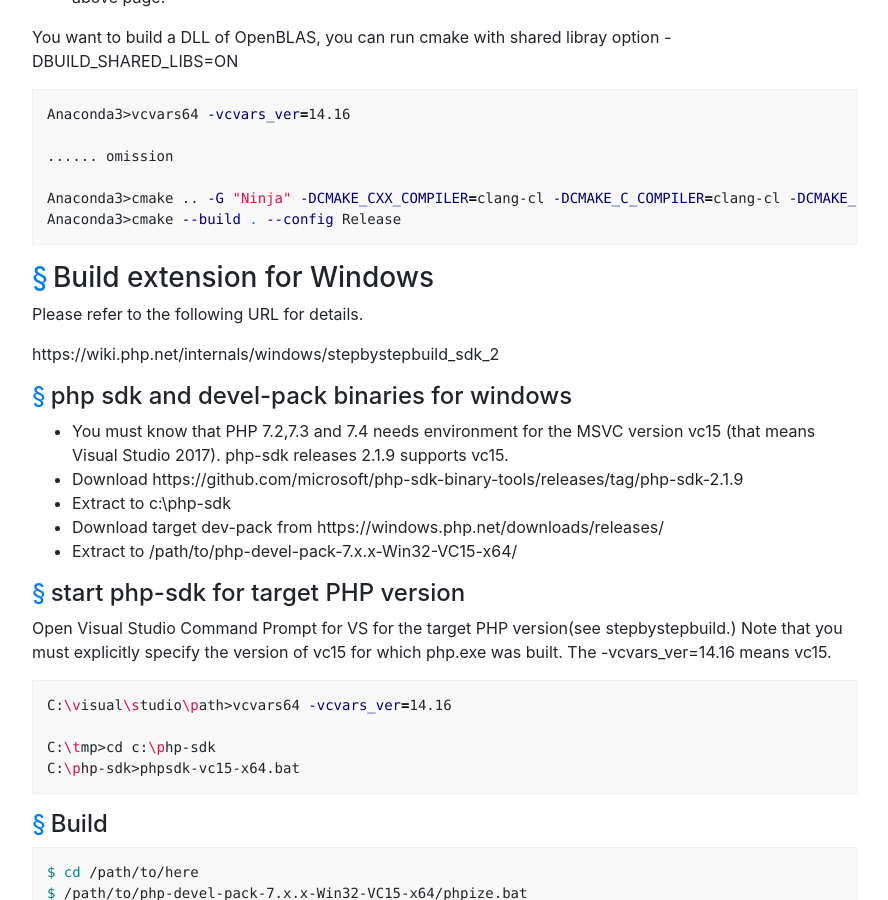
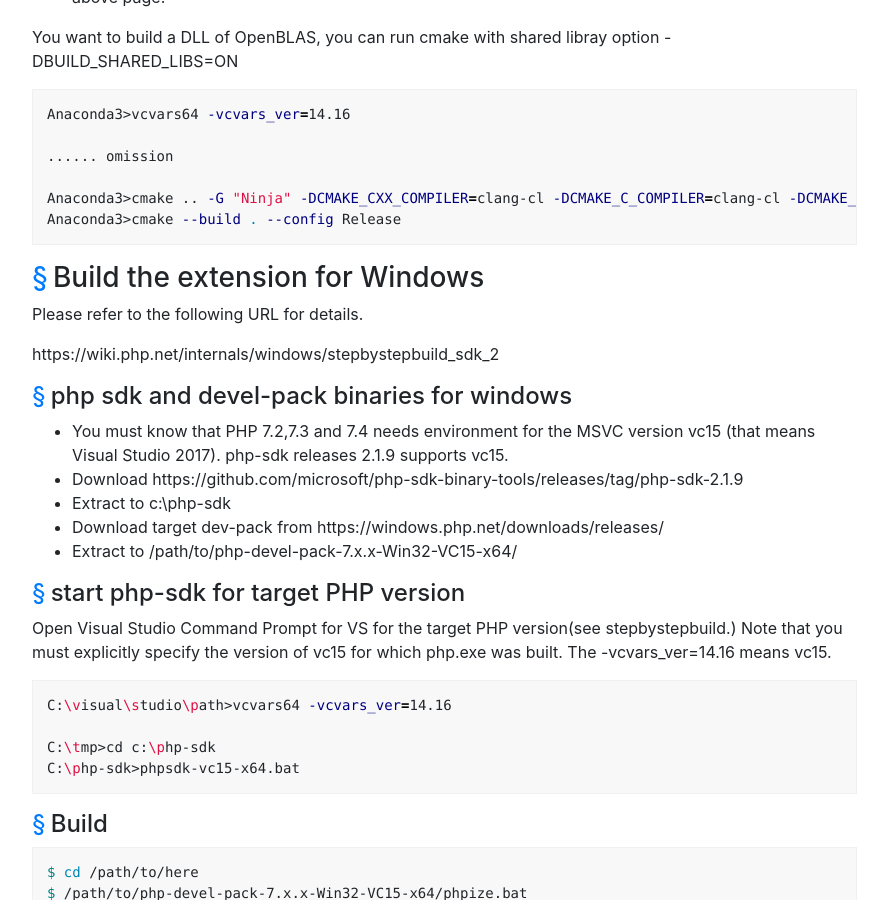
Before and after one commit to yuichiis/rindow.github.io, a Jekyll site: the page built from _mathematics/openblas/overviewopenblas.md, in a window 1280 px wide and 900 px high, scrolled down 2472 px. Shown: the whole window, without its empty margins (338-1226 px from the left). Built offline with Jekyll 4.4.1, drawn with Linux system fonts in a browser that asks for light colours.

Commit message:
update overviewopenblas.md

````diff
--- a/_mathematics/openblas/overviewopenblas.md
+++ b/_mathematics/openblas/overviewopenblas.md
@@ -117,7 +117,7 @@ Anaconda3>cmake --build . --config Release
 ```
 
 
-### Build extension for Windows
+### Build the extension for Windows
 
 Please refer to the following URL for details.
 
````
